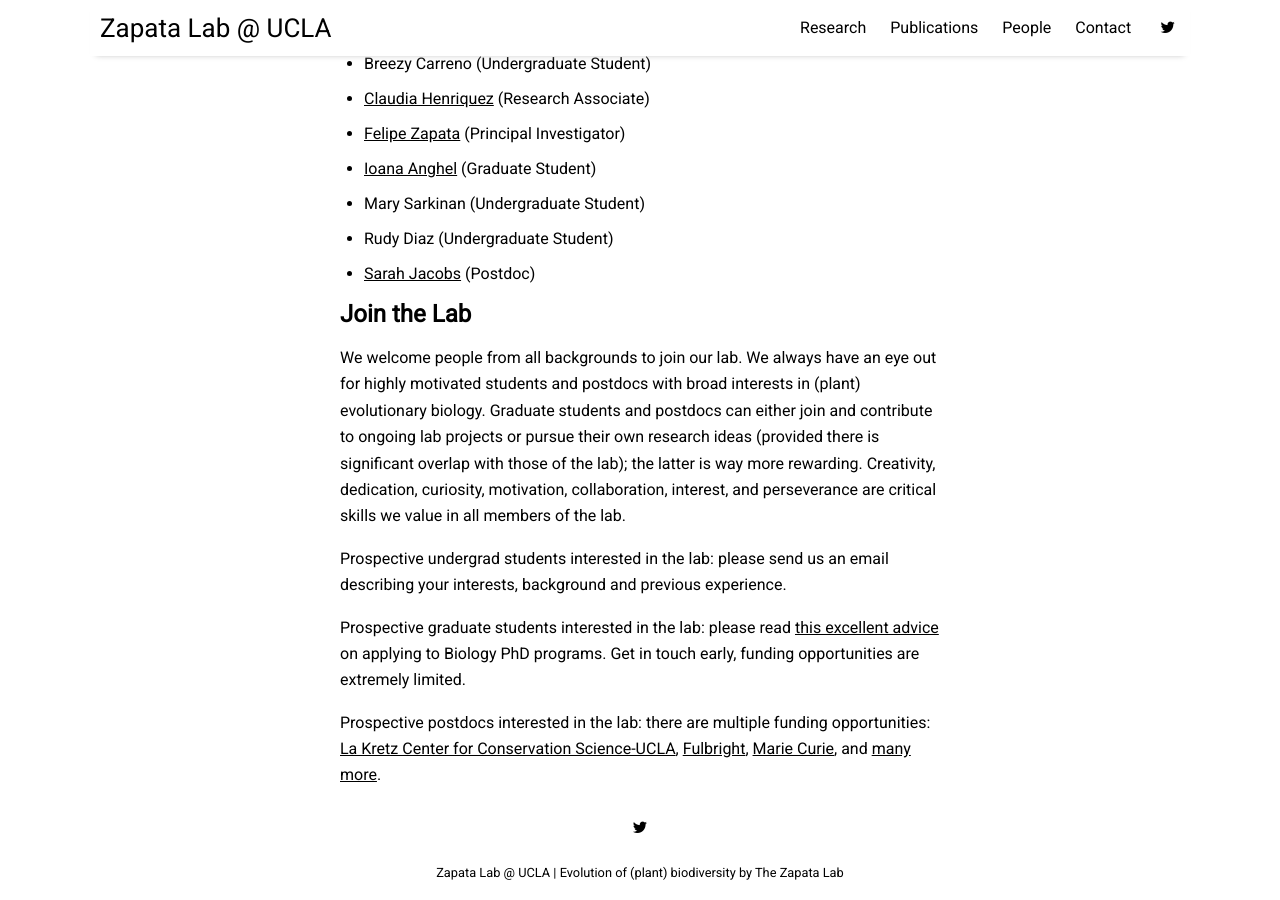
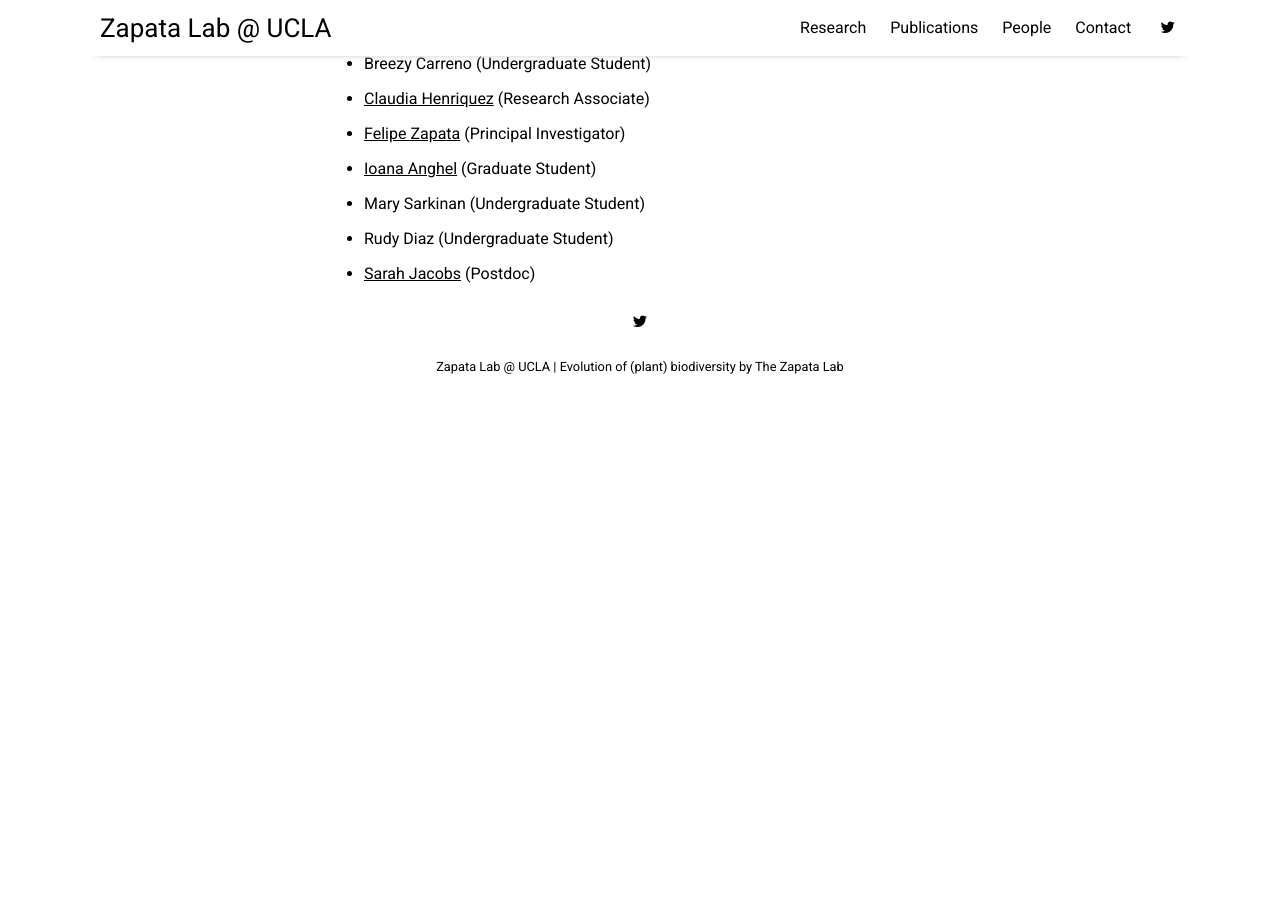
Before and after one commit to zapataf/zapataf.github.io, a Jekyll site: the page built from _posts/2018-01-02-people.md, in a window 1280 px wide and 900 px high, scrolled down 783 px. Built offline with Jekyll 4.4.1, drawn with Linux system fonts in a browser that asks for light colours; nearby versions of some CDN libraries; comment, search, counter and statistics services are not loaded; after the commit the page ends 1188 px from its top, so only the background shows below that.

Commit message:
Edits people

```diff
--- a/_posts/2018-01-02-people.md
+++ b/_posts/2018-01-02-people.md
@@ -17,13 +17,3 @@ image: people.jpg
 * Mary Sarkinan (Undergraduate Student)
 * Rudy Diaz (Undergraduate Student)
 * [Sarah Jacobs](https://www.sarahjjacobs.com) (Postdoc)
-
-## Join the Lab
-
-We welcome people from all backgrounds to join our lab. We always have an eye out for highly motivated students and postdocs with broad interests in (plant) evolutionary biology. Graduate students and postdocs can either join and contribute to ongoing lab projects or pursue their own research ideas (provided there is significant overlap with those of the lab); the latter is way more rewarding. Creativity, dedication, curiosity, motivation, collaboration, interest, and perseverance are critical skills we value in all members of the lab.
-
-Prospective undergrad students interested in the lab: please send us an email describing your interests, background and previous experience.
-
-Prospective graduate students interested in the lab: please read [this excellent advice](https://medium.com/@caseywdunn/applying-to-biology-phd-programs-58abece3284a#.50e0qr9ok) on applying to Biology PhD programs. Get in touch early, funding opportunities are extremely limited.
-
-Prospective postdocs interested in the lab: there are multiple funding opportunities: [La Kretz Center for Conservation Science-UCLA](http://www.environment.ucla.edu/lakretz/), [Fulbright](http://http://www.cies.org/program.lsrf.org), [Marie Curie](http://ec.europa.eu/research/mariecurieactions/), and [many more](http://www.spo.berkeley.edu/Fund/biopostdoc.html).
```
